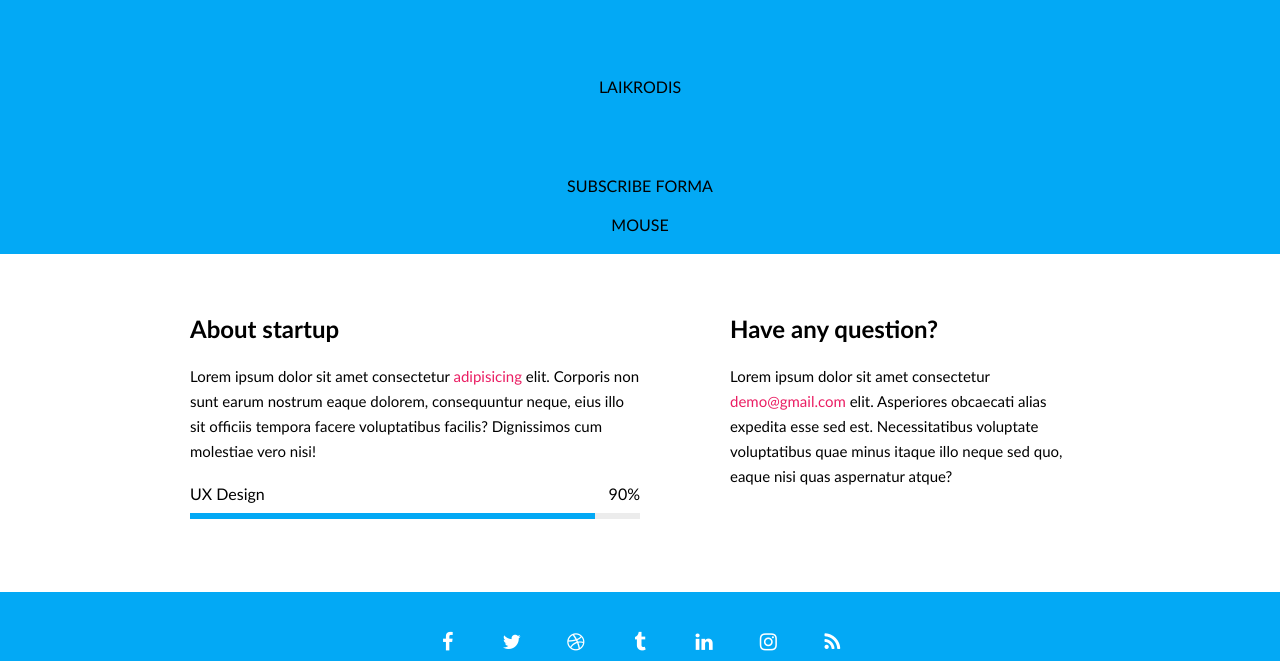
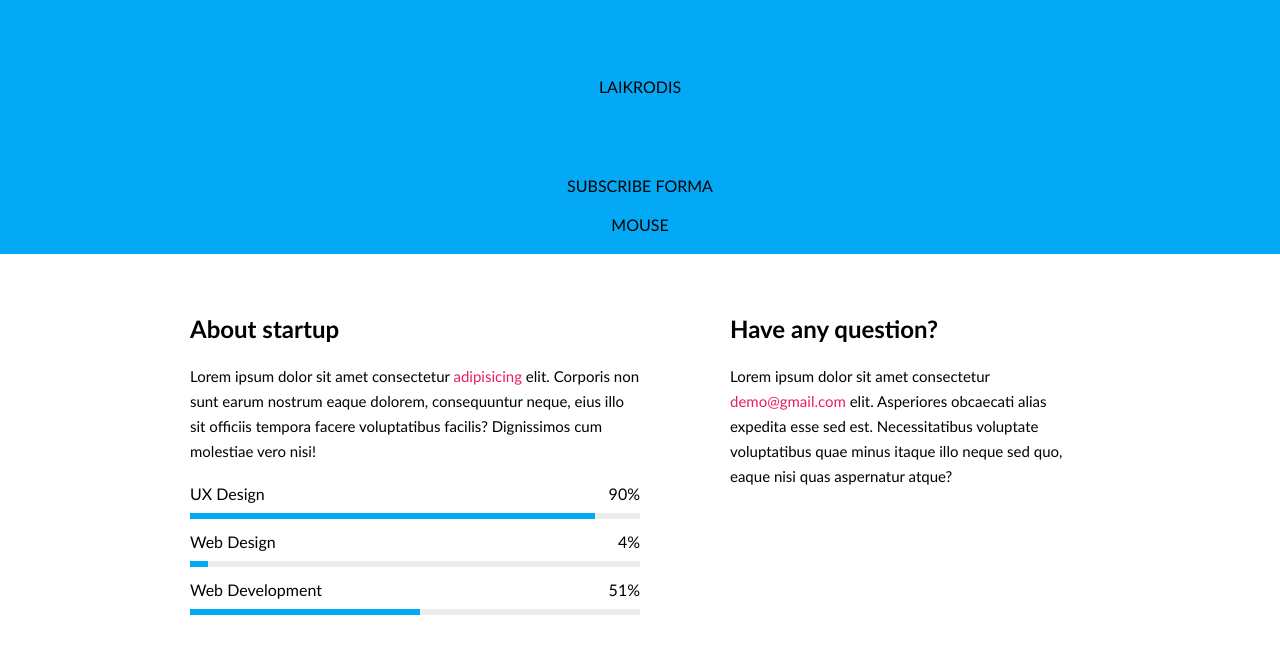
Before and after one commit to front-end-by-rimantas/10-grupe-coming-soon, a plain HTML site: page index.html in a window 1280 px wide. Shown: the part 291-952 px from the top of the page. Drawn offline with Linux system fonts and the light colour scheme.

Commit message:
Progress bars #7

```diff
--- a/css/progress-bar.css
+++ b/css/progress-bar.css
@@ -25,5 +25,23 @@
             display: inline-block;
             width: 90%;
             height: 100%;
-            background-color: #03A9F5;
         }
+            .progress-bar > .bar > .value > .loading {
+                display: inline-block;
+                width: 100%;
+                height: 100%;
+                background-color: #03A9F5;
+
+                animation-name: loading;
+                animation-iteration-count: 1;
+                animation-duration: 2s;
+            }
+
+    @keyframes loading {
+        0% {
+            width: 0;
+        }
+        100% {
+            width: 100%;
+        }
+    }
--- a/index.html
+++ b/index.html
@@ -36,7 +36,31 @@
                         <div class="value">90%</div>
                     </div>
                     <div class="bar">
-                        <div class="value"></div>
+                        <div class="value" style="width: 90%;">
+                            <div class="loading"></div>
+                        </div>
+                    </div>
+                </div>
+                <div class="progress-bar">
+                    <div class="texts">
+                        <div class="title">Web Design</div>
+                        <div class="value">4%</div>
+                    </div>
+                    <div class="bar">
+                        <div class="value" style="width: 4%;">
+                            <div class="loading"></div>
+                        </div>
+                    </div>
+                </div>
+                <div class="progress-bar">
+                    <div class="texts">
+                        <div class="title">Web Development</div>
+                        <div class="value">51%</div>
+                    </div>
+                    <div class="bar">
+                        <div class="value" style="width: 51%;">
+                            <div class="loading"></div>
+                        </div>
                     </div>
                 </div>
 
```
